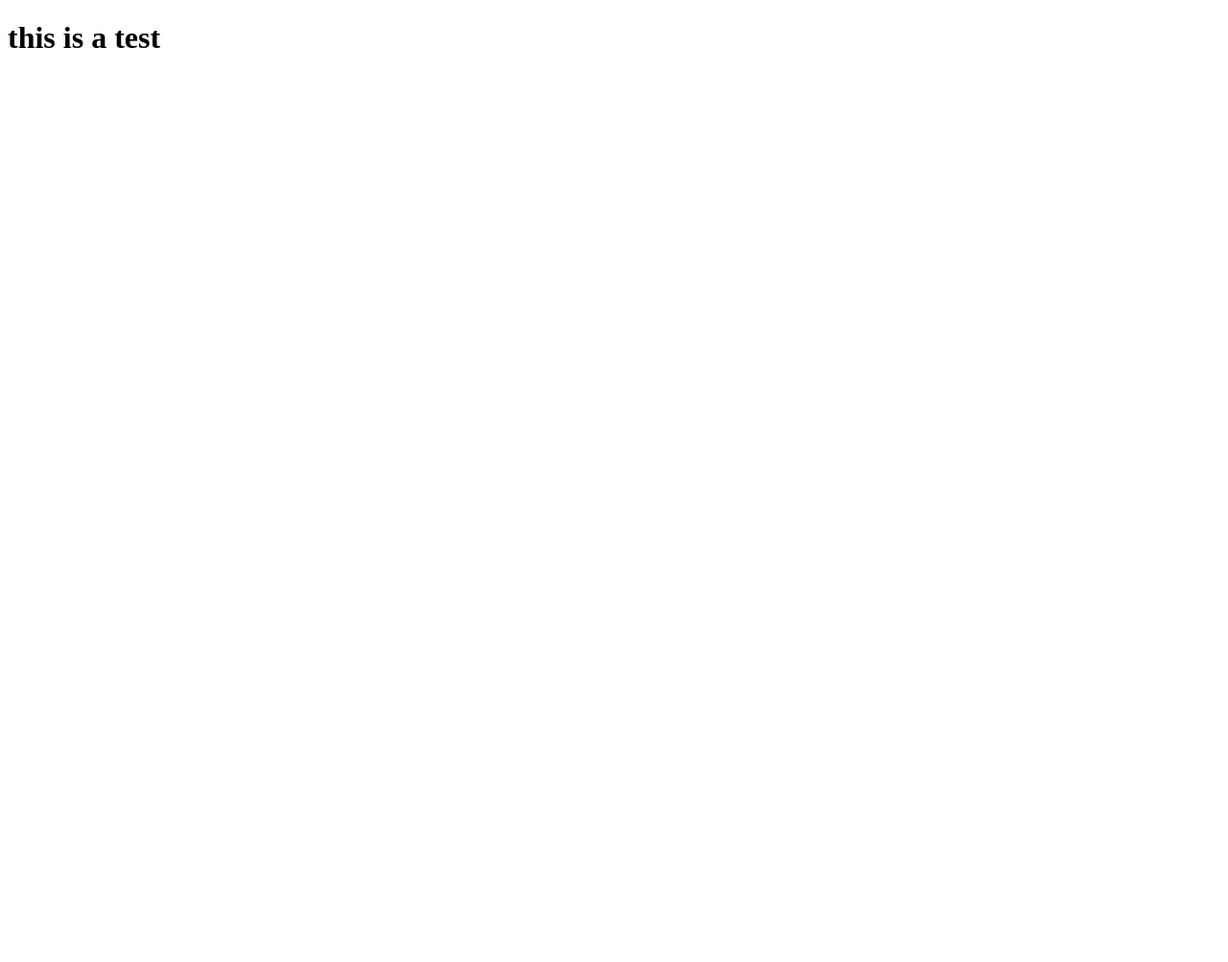
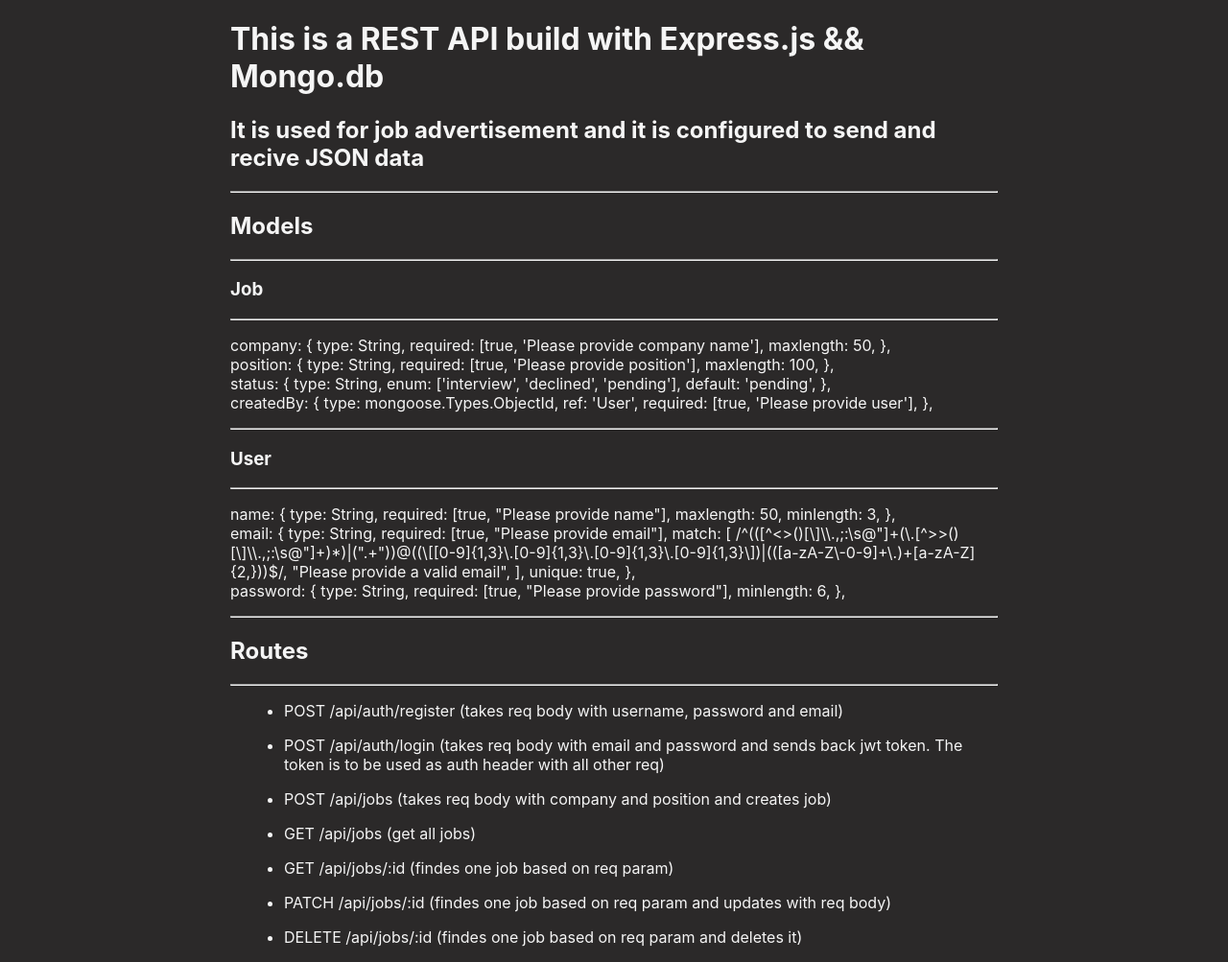
Before and after one commit to BucoTEC/jobAPI, a website: page public/index.html in a window 1280 px wide. Shown: the whole page at 96% size. Before the commit the page ends 800 px from the top, so only its background shows below. Drawn offline with Linux system fonts and the light colour scheme.

Commit message:
finished docs

```diff
--- a/public/index.html
+++ b/public/index.html
@@ -5,8 +5,90 @@
     <meta http-equiv="X-UA-Compatible" content="IE=edge" />
     <meta name="viewport" content="width=device-width, initial-scale=1.0" />
     <title>JOB-API</title>
+    <style>
+      body {
+        background-color: rgb(43, 41, 41);
+        color: whitesmoke;
+        font-family: -apple-system, BlinkMacSystemFont, "Segoe UI", Roboto,
+          Oxygen, Ubuntu, Cantarell, "Open Sans", "Helvetica Neue", sans-serif;
+        margin: 0 15rem;
+      }
+      li {
+        margin: 1rem;
+      }
+
+      @media screen and (max-width: 600px) {
+        body {
+          margin: 1rem;
+          font-size: 1.2rem;
+        }
+      }
+    </style>
   </head>
   <body>
-    <h1>this is a test</h1>
+    <h1>This is a REST API build with Express.js && Mongo.db</h1>
+    <h2>
+      It is used for job advertisement and it is configured to send and recive
+      JSON data
+    </h2>
+    <hr />
+    <h2>Models</h2>
+    <hr />
+    <h3>Job</h3>
+    <hr />
+    <p>
+      company: { type: String, required: [true, 'Please provide company name'],
+      maxlength: 50, },
+      <br />
+      position: { type: String, required: [true, 'Please provide position'],
+      maxlength: 100, },
+      <br />
+      status: { type: String, enum: ['interview', 'declined', 'pending'],
+      default: 'pending', },
+      <br />
+      createdBy: { type: mongoose.Types.ObjectId, ref: 'User', required: [true,
+      'Please provide user'], },
+    </p>
+    <hr />
+    <h3>User</h3>
+    <hr />
+    <p>
+      name: { type: String, required: [true, "Please provide name"], maxlength:
+      50, minlength: 3, },
+      <br />
+      email: { type: String, required: [true, "Please provide email"], match: [
+      /^(([^&lt;>()[\]\\.,;:\s@"]+(\.[^&gt;>()[\]\\.,;:\s@"]+)*)|(".+"))@((\[[0-9]{1,3}\.[0-9]{1,3}\.[0-9]{1,3}\.[0-9]{1,3}\])|(([a-zA-Z\-0-9]+\.)+[a-zA-Z]{2,}))$/,
+      "Please provide a valid email", ], unique: true, },
+      <br />
+      password: { type: String, required: [true, "Please provide password"],
+      minlength: 6, },
+    </p>
+    <hr />
+    <h2>Routes</h2>
+    <hr />
+    <ul>
+      <li>
+        POST /api/auth/register (takes req body with username, password and
+        email)
+      </li>
+      <li>
+        POST /api/auth/login (takes req body with email and password and sends
+        back jwt token. The token is to be used as auth header with all other
+        req)
+      </li>
+      <li>
+        POST /api/jobs (takes req body with company and position and creates
+        job)
+      </li>
+      <li>GET /api/jobs (get all jobs)</li>
+      <li>GET /api/jobs/:id (findes one job based on req param)</li>
+      <li>
+        PATCH /api/jobs/:id (findes one job based on req param and updates with
+        req body)
+      </li>
+      <li>
+        DELETE /api/jobs/:id (findes one job based on req param and deletes it)
+      </li>
+    </ul>
   </body>
 </html>
```
